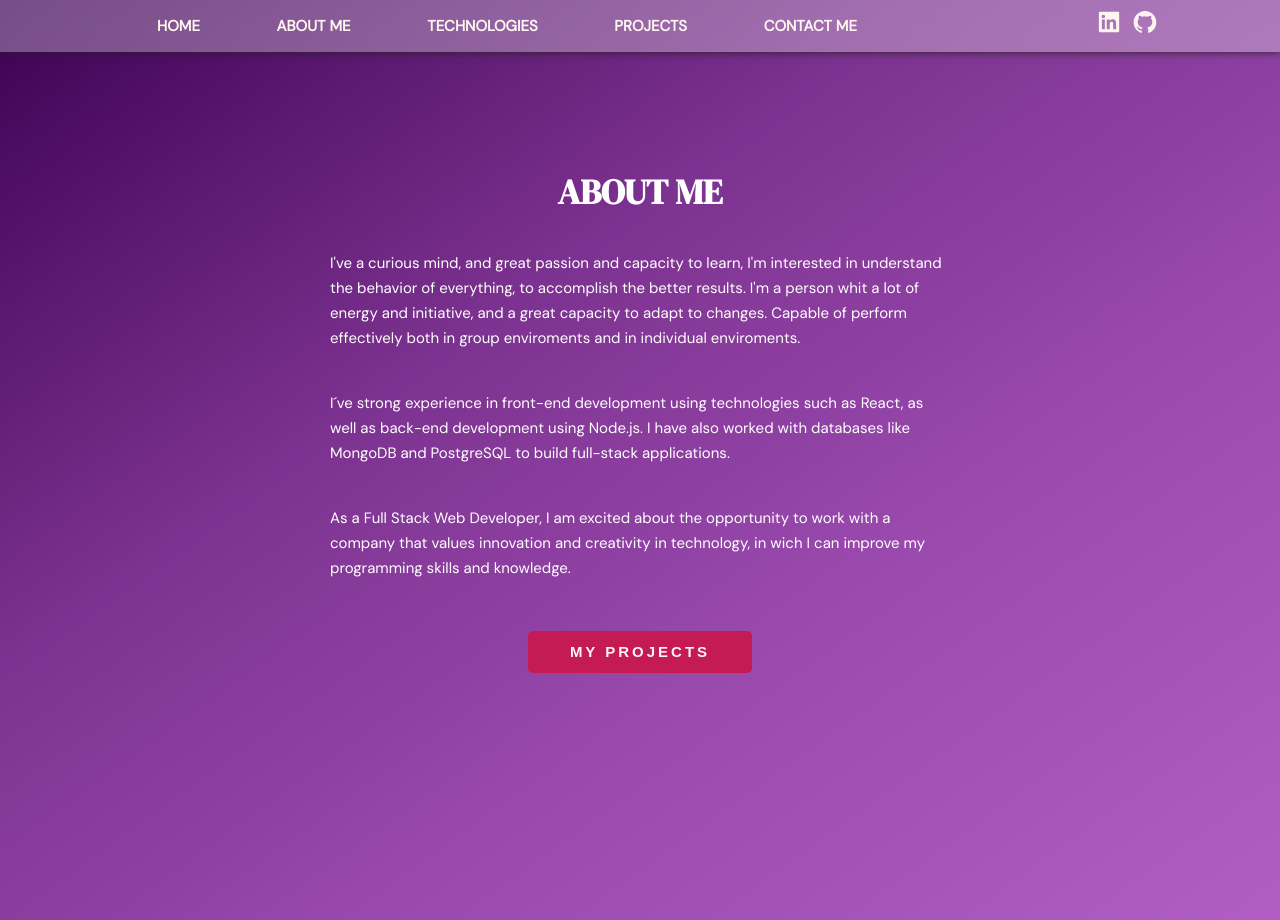
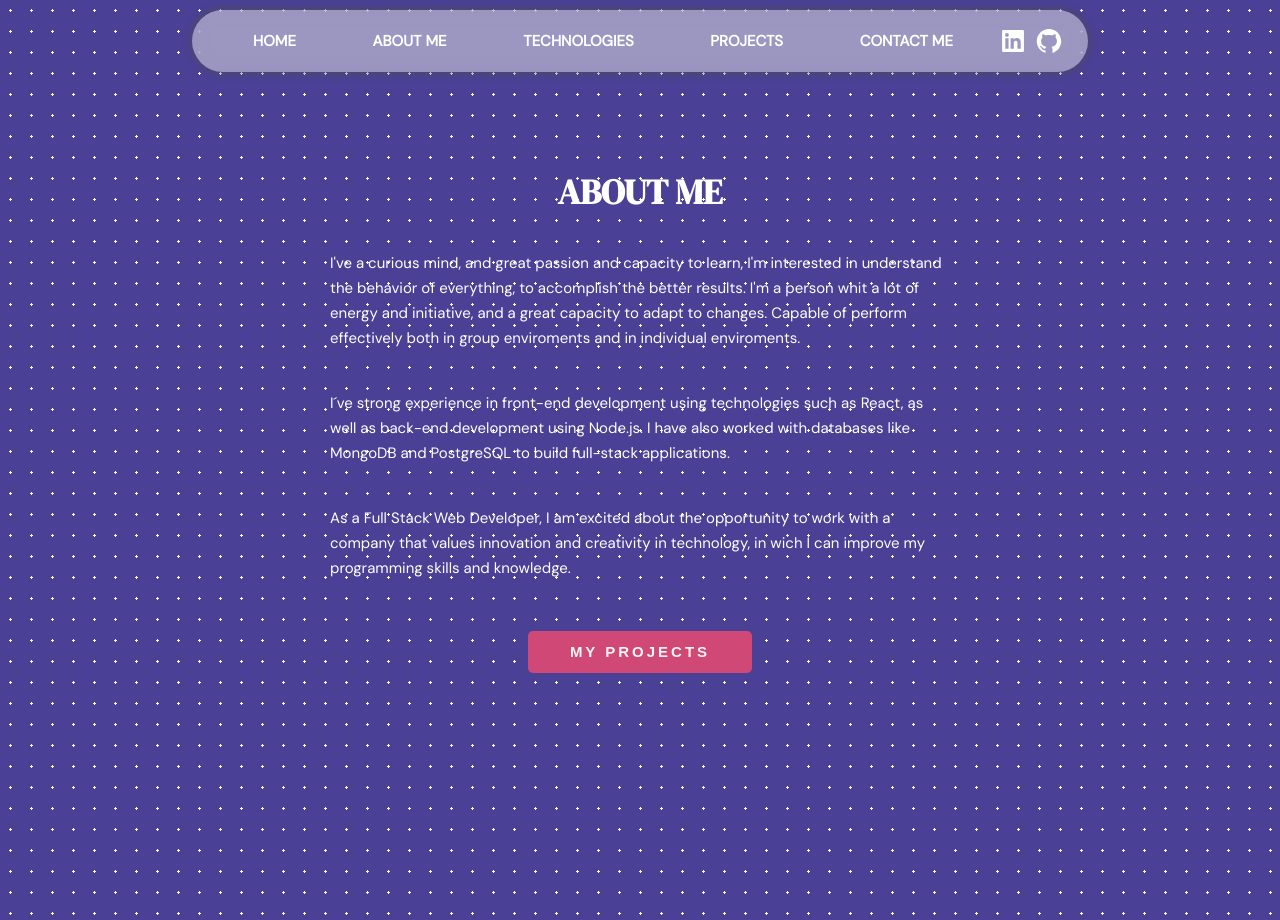
Before and after one commit to diazjoaquin/My-Portfolio, a React (Create React App) app: page /about in a window 1280 px wide. Built offline with nearby package versions, Linux system fonts and the light colour scheme.

Commit message:
add new background and styles

```diff
--- a/src/components/About/About.jsx
+++ b/src/components/About/About.jsx
@@ -8,6 +8,7 @@ export default function About () {
     return (
         <section id='about-me' className={a.about}>
             <Nav/>
+
             {/* <div className={a.imgcont}>
                 <img src='photoRoom.png' alt=''/>
             </div> */}
@@ -33,7 +34,3 @@ innovation and creativity in technology, in wich I can improve my programming sk
         </section>
     )
 }
-
-    // Con una mente muy curiosa, y una gran pasión y capacidad para el aprendizaje. Me interesa entender el funcionamiento de las cosas, para así lograr los mejores resultados.
-    //       Mi primer contacto con la programación fue durante mi temprana adolesencia, en donde me divertía editanto textos en foros, usando HTML.
-    //       Soy una persona con mucha energía e iniciativa. Con una gran capacidad para adaptarme a los cambios. Capaz de desempeñarme de manera efectiva tanto en entornos grupales, como así también en entornos individuales.
--- a/src/components/About/About.module.css
+++ b/src/components/About/About.module.css
@@ -4,7 +4,11 @@
     margin: auto;
     padding: 60px 0;
     display: flex;
-    background-image: linear-gradient(to left top, #b05ec2, #aa59bc, #a453b7, #9f4eb1, #9949ac, #8f41a3, #863a99, #7c3290, #6c2680, #5c1a71, #4d0d62, #3e0053);
+    justify-content: center;
+    background-color: #1d117c;
+    opacity: 0.8;
+    background-image: radial-gradient(#fdfdff 1.05px, #1d117c 1.05px);
+    background-size: 21px 21px;
 }
 
 .aboutme {
@@ -22,14 +26,14 @@
     font-family: 'DM Serif Display', serif;
     font-weight: bold;
     text-transform: uppercase;
-    color: white;
+    color: #fff;
 }
 
 .description {
     width: 50%;
     font-size: 15px;
     line-height: 25px;
-    color: white;
+    color: #fff;
     margin-bottom: 25px;
 }
 
--- a/src/components/Contact/Contact.module.css
+++ b/src/components/Contact/Contact.module.css
@@ -3,10 +3,10 @@
     display: flex;
     align-items: center;
     justify-content: center;
-    background-color: #e5e5f7;
+    background-color: #1d117c;
     opacity: 0.8;
-    background-image: radial-gradient(#f74545 2px, #e5e5f7 2px);
-    background-size: 40px 40px;
+    background-image: radial-gradient(#fdfdff 1.05px, #1d117c 1.05px);
+    background-size: 21px 21px;
 }
 
 .title {
--- a/src/components/Home/Home.module.css
+++ b/src/components/Home/Home.module.css
@@ -7,10 +7,10 @@
     align-items: center;
     justify-content: center;
     padding: 10px 50px;
-    /* background-color: #b62a8f; */
-    background-image: linear-gradient(to left, #b05ec2, #aa59bc, #a453b7, #9f4eb1, #9949ac, #8f41a3, #863a99, #7c3290, #6c2680, #5c1a71, #4d0d62, #3e0053);
-    background-size: cover;
-    background-position: center;
+    background-color: #1d117c;
+    opacity: 0.8;
+    background-image: radial-gradient(#fdfdff 1.05px, #1d117c 1.05px);
+    background-size: 21px 21px;
 }
 
 .presentation {
--- a/src/components/Nav/Nav.module.css
+++ b/src/components/Nav/Nav.module.css
@@ -1,11 +1,15 @@
 .header {
     /* background-color: #C40000; */
     box-shadow: 0px 0px 8px #222;
-    background-color: rgba(255, 255, 255, 0.3);
+    background-color: rgba(230, 230, 230, 0.497);
     backdrop-filter: blur(10px);
     -webkit-backdrop-filter: blur(30px);
     position: fixed;
-    width: 100vw;
+    width: 70vw;
+    border-radius: 90px;
+    overflow: hidden;
+    margin-top: 10px;
+    padding: 5px 0;
     top: 0;
     z-index: 100;
 }
@@ -28,11 +32,11 @@ a {
     text-decoration: none;
     font-size: 15px;
     font-weight: 600;
-    color: #fff5f0;
+    color: #fff;
 }
 
 .nav a:hover {
-    color: #ff0000;
+    color: #000000;
     transform: scale(1.3);
 }
 
@@ -45,8 +49,8 @@ a {
 
 .icon {
     text-decoration: none;
-    color: #fff5f0;
-    display: inline-block;
-    margin: 5px;
-    font-size: 26px;
+    color: #fff;
+    display: flex;
+    margin: 4px;
+    font-size: 28px;
 }
--- a/src/components/Projects/Projects.jsx
+++ b/src/components/Projects/Projects.jsx
@@ -7,6 +7,7 @@ export default function Projects () {
     return (
         <section id='projects' className={p.projects}>
             <Nav/>
+            <div className="container">
                 <h3 className={p.title}>MY PROJECTS</h3>
                 <div className={p.fila}>
                     <div className={p.project}>
@@ -34,6 +35,7 @@ export default function Projects () {
                         </div>
                     </div>
                 </div>
+            </div>
             {/* <div className={p.fila}>
                 <div className={p.project}>
                     <div className={p.overlay}></div>
--- a/src/components/Projects/Projects.module.css
+++ b/src/components/Projects/Projects.module.css
@@ -2,8 +2,13 @@
     max-width: 100vw;
     height: 100vh;
     margin: auto;
+    display: flex;
+    justify-content: center;
     padding: 60px 0;
-    background-image: linear-gradient(to top, #b05ec2, #9f4eb1, #8f3fa1, #7e2f91, #6e1e81, #651578, #5b0b6f, #520166, #4d0161, #48015c, #430058, #3e0053);
+    background-color: #1d117c;
+    opacity: 0.8;
+    background-image: radial-gradient(#fdfdff 1.05px, #1d117c 1.05px);
+    background-size: 21px 21px;
 }
 
 .title {
@@ -11,7 +16,7 @@
     font-family: 'DM Serif Display', serif;
     font-weight: bold;
     text-transform: uppercase;
-    color: white;
+    color: #fff;
     display: flex;
     text-align: center;
     justify-content: center;
@@ -27,7 +32,7 @@
     max-width: 650px;
     min-height: 400px;
     border: 1px solid #000;
-    margin: 0;
+    margin: 0 15px;
     position: relative;
     overflow: hidden;
     border-radius: 20px;
--- a/src/components/Technologies/Technologies.module.css
+++ b/src/components/Technologies/Technologies.module.css
@@ -4,8 +4,12 @@
     display: flex;
     justify-content: center;
     padding: 60px 0;
-    background-image: linear-gradient(to right, #b05ec2, #9f4eb1, #8f3fa1, #7e2f91, #6e1e81, #651578, #5b0b6f, #520166, #4d0161, #48015c, #430058, #3e0053);
+    background-color: #1d117c;
+    opacity: 0.8;
+    background-image: radial-gradient(#fdfdff 1.05px, #1d117c 1.05px);
+    background-size: 21px 21px;
 }
+
 
 .container {
     --gap: 100px;
@@ -38,7 +42,7 @@
     font-family: 'DM Serif Display', serif;
     font-weight: bold;
     text-transform: uppercase;
-    color: white;
+    color: #fff;
     margin-bottom: 20px;
     display: flex;
     justify-content: center;
```
Lines whose indentation alone changed are shown as unchanged.
